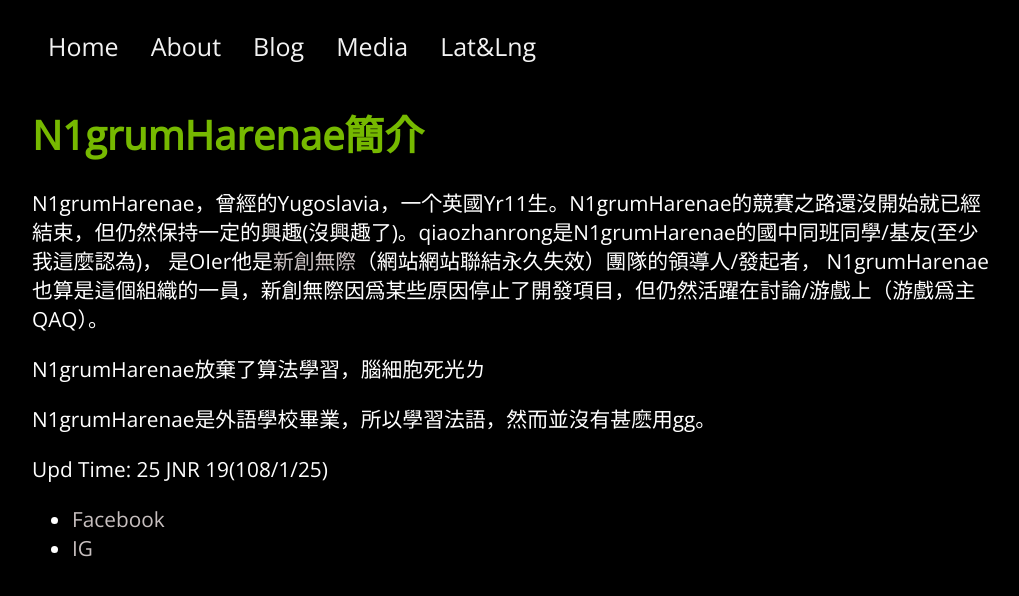
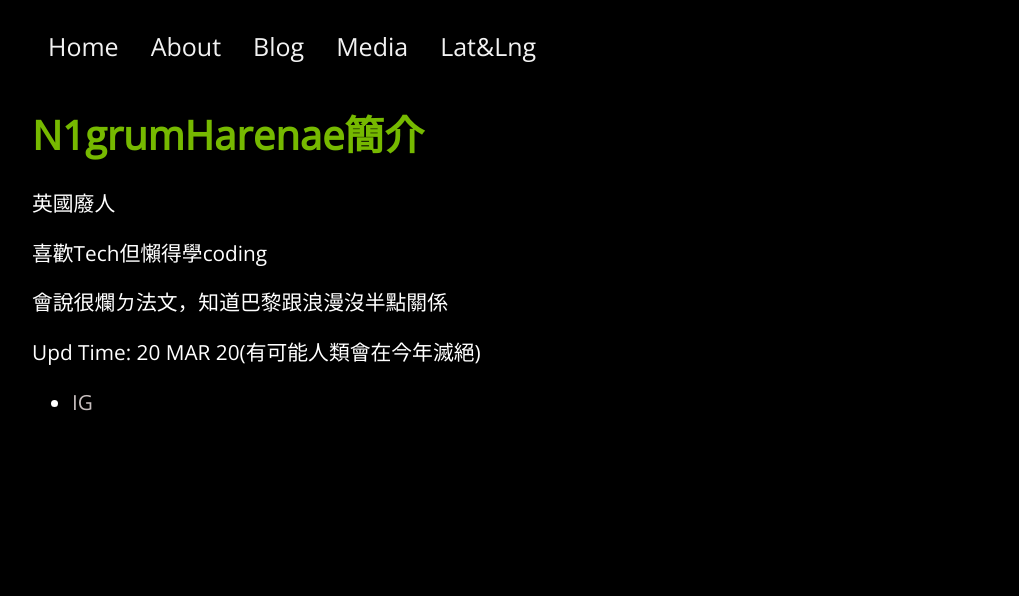
Before and after one commit to NigrumHarenae/nigrumharenae.github.io, a Jekyll site: the page built from about/index.html, in a window 1280 px wide. Shown: the top 596 px of the page, without its empty margins (128-1147 px from the left). Built offline with Jekyll 4.4.1, drawn with Linux system fonts in a browser that asks for light colours.

Commit message:
Update index.html

```diff
--- a/about/index.html
+++ b/about/index.html
@@ -5,15 +5,13 @@ title: About N1grumHarenae
 		<link rel="shortcut icon" type="image/ico" href="../../main_AKO_icon.ico">
 		<div class="about">
 			<h1>N1grumHarenae簡介</h1>
-			<p>N1grumHarenae，曾經的Yugoslavia，一个英國Yr11生。N1grumHarenae的競賽之路還沒開始就已經結束，但仍然保持一定的興趣(沒興趣了)。qiaozhanrong是N1grumHarenae的國中同班同學/基友(至少我這麼認為)，
-			是OIer他是<a target="_blank" href="http://www.infinideas.org/">新創無際</a>（網站網站聯結永久失效）團隊的領導人/發起者，
-			N1grumHarenae也算是這個組織的一員，新創無際因爲某些原因停止了開發項目，但仍然活躍在討論/游戲上（游戲爲主QAQ）。</p>
-			<p>N1grumHarenae放棄了算法學習，腦細胞死光ㄌ</p>
-			<p>N1grumHarenae是外語學校畢業，所以學習法語，然而並沒有甚麽用gg。</p>
-			<p>Upd Time: 25 JNR 19(108/1/25)</p>
+			<p>英國廢人</p>
+			<p>喜歡Tech但懶得學coding</p>
+			<p>會說很爛ㄉ法文，知道巴黎跟浪漫沒半點關係</p>
+			<p>Upd Time: 20 MAR 20(有可能人類會在今年滅絕)</p>
 
 			<ul class="contacts">
-				<li><a target="_blank" href="https://www.facebook.com/profile.php?id=100015371949327">Facebook</a></li>
+
 				<li><a target="_blank" href="https://www.instagram.com/rickiema_">IG</a></li>
 
 				</ul>
```
